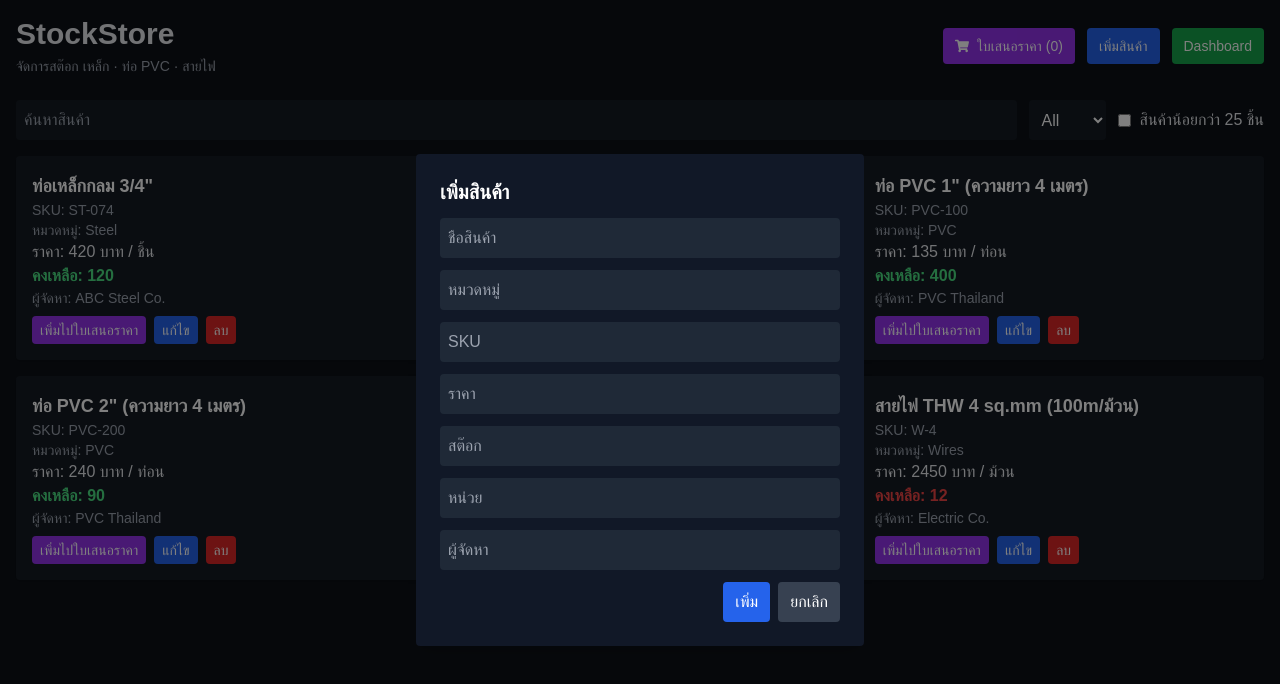
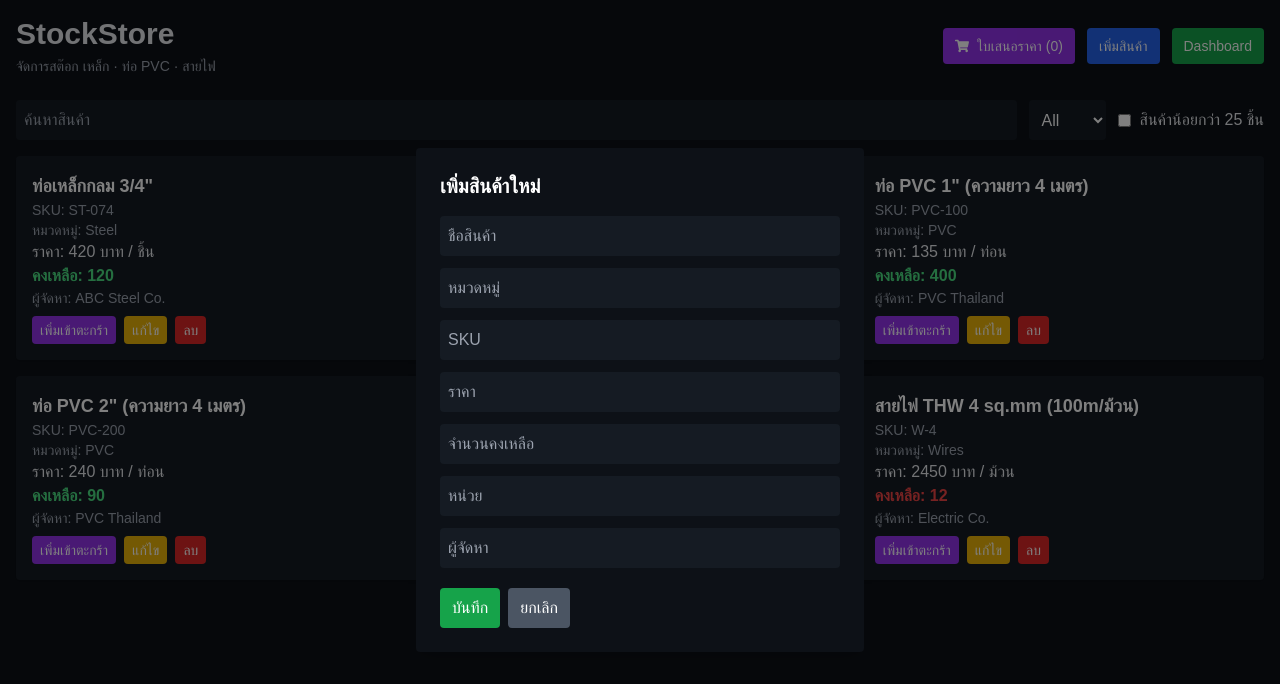
Before and after one commit to lnowl/stockstore-app-2, a React (Vite) app: page / in a window 1280 px wide. Both pictures are taken after a click on the button "เพิ่มสินค้า". Shown: the top 684 px of the page. Built offline with nearby package versions, Linux system fonts and the light colour scheme.

Commit message:
Update App.jsx

```diff
--- a/src/App.jsx
+++ b/src/App.jsx
@@ -1,6 +1,5 @@
 import React, { useState, useMemo } from 'react';
 import { FaBoxOpen, FaWarehouse, FaExclamationTriangle, FaMoneyBillWave, FaShoppingCart, FaTrash } from 'react-icons/fa';
-import { jsPDF } from 'jspdf';
 
 const SAMPLE_PRODUCTS = [
   { id: 1, name: 'ท่อเหล็กกลม 3/4"', category: 'Steel', sku: 'ST-074', price: 420, stock: 120, unit: 'ชิ้น', supplier: 'ABC Steel Co.' },
@@ -49,34 +48,17 @@ export default function StockStoreApp() {
     setCart(prev => prev.filter(i => i.id !== id));
   }
 
-  function exportQuotationPDF() {
-    const doc = new jsPDF();
-    doc.setFontSize(14);
-    doc.text("ใบเสนอราคา", 105, 15, { align: "center" });
-    doc.setFontSize(11);
-    let startY = 25;
-
-    doc.text("สินค้า", 10, startY);
-    doc.text("SKU", 60, startY);
-    doc.text("จำนวน", 100, startY);
-    doc.text("หน่วย", 120, startY);
-    doc.text("ราคา/หน่วย", 140, startY);
-    doc.text("รวม", 180, startY);
-    startY += 6;
-
-    cart.forEach(item => {
-      doc.text(item.name, 10, startY);
-      doc.text(item.sku, 60, startY);
-      doc.text(String(item.qty), 100, startY);
-      doc.text(item.unit, 120, startY);
-      doc.text(item.price.toLocaleString(), 140, startY);
-      doc.text((item.price * item.qty).toLocaleString(), 180, startY);
-      startY += 6;
-    });
-
-    startY += 4;
-    doc.text(`รวมทั้งหมด: ${cart.reduce((acc, c) => acc + c.price * c.qty, 0).toLocaleString()} บาท`, 10, startY);
-    doc.save("quotation.pdf");
+  function exportQuotation() {
+    const header = ['ชื่อสินค้า', 'SKU', 'จำนวน', 'หน่วย', 'ราคาต่อหน่วย', 'รวม'];
+    const rows = cart.map(c => [c.name, c.sku, c.qty, c.unit, c.price, c.price * c.qty]);
+    const csv = [header, ...rows].map(r => r.join(",")).join("\n");
+    const blob = new Blob([csv], { type: 'text/csv' });
+    const url = URL.createObjectURL(blob);
+    const a = document.createElement('a');
+    a.href = url;
+    a.download = 'quotation.csv';
+    a.click();
+    URL.revokeObjectURL(url);
   }
 
   function resetAdminForm() {
@@ -139,12 +121,14 @@ export default function StockStoreApp() {
   return (
     <div className="min-h-screen text-gray-200 font-sans" style={{ fontFamily: 'Sarabun, sans-serif', backgroundColor: '#0D1117' }}>
       <div className="max-w-7xl mx-auto p-4">
+
         {/* Header */}
         <header className="flex flex-col md:flex-row items-start md:items-center justify-between mb-6">
           <div>
             <h1 className="text-3xl font-bold mb-1">StockStore</h1>
             <p className="text-gray-400 text-sm">จัดการสต๊อก เหล็ก · ท่อ PVC · สายไฟ</p>
           </div>
+
           <div className="flex items-center gap-3 mt-3 md:mt-0">
             <button onClick={() => setShowCart(true)} className="px-3 py-2 bg-purple-600 text-white rounded shadow-sm text-sm hover:bg-purple-500 transition flex items-center gap-2">
               <FaShoppingCart /> ใบเสนอราคา ({cart.length})
@@ -193,7 +177,7 @@ export default function StockStoreApp() {
 
         {/* Filter Section */}
         <div className="flex flex-wrap gap-3 mb-4">
-          <input type="text" value={query} onChange={e => setQuery(e.target.value)} placeholder="ค้นหาสินค้า" className="p-2 rounded text-white flex-1" style={{ backgroundColor: '#151B23' }} />
+          <input type="text" value={query} onChange={e => setQuery(e.target.value)} placeholder="ค้นหาสินค้า" className="p-2 rounded  text-white flex-1" style={{ backgroundColor: '#151B23' }} />
           <select value={category} onChange={e => setCategory(e.target.value)} className="p-2 rounded bg-gray-800 text-white" style={{ backgroundColor: '#151B23' }}>
             {categories.map(cat => <option key={cat} value={cat}>{cat}</option>)}
           </select>
@@ -214,8 +198,8 @@ export default function StockStoreApp() {
               <p className="text-gray-400 text-sm">ผู้จัดหา: {p.supplier}</p>
 
               <div className="flex gap-2 mt-2">
-                <button onClick={() => addToCart(p)} className="px-2 py-1 bg-purple-600 text-white rounded text-sm hover:bg-purple-500 transition">เพิ่มไปใบเสนอราคา</button>
-                <button onClick={() => handleEditProduct(p)} className="px-2 py-1 bg-blue-600 text-white rounded text-sm hover:bg-blue-500 transition">แก้ไข</button>
+                <button onClick={() => addToCart(p)} className="px-2 py-1 bg-purple-600 text-white rounded text-sm hover:bg-purple-500 transition">เพิ่มเข้าตะกร้า</button>
+                <button onClick={() => handleEditProduct(p)} className="px-2 py-1 bg-yellow-500 text-white rounded text-sm hover:bg-yellow-400 transition">แก้ไข</button>
                 <button onClick={() => handleDeleteProduct(p.id)} className="px-2 py-1 bg-red-600 text-white rounded text-sm hover:bg-red-500 transition">ลบ</button>
               </div>
             </div>
@@ -225,70 +209,73 @@ export default function StockStoreApp() {
         {/* Cart Modal */}
         {showCart && (
           <div className="fixed inset-0 bg-black bg-opacity-50 flex items-center justify-center z-50">
-            <div className="bg-gray-900 p-6 rounded shadow-lg w-full max-w-2xl">
-              <h2 className="text-xl font-bold text-white mb-4">ใบเสนอราคา</h2>
+            <div className="p-6 rounded shadow-lg w-full max-w-2xl" style={{ backgroundColor: '#0D1117' }}>
+              <h2 className="text-xl font-bold mb-4 text-white flex justify-between items-center">
+                ใบเสนอราคา
+                <button onClick={() => setShowCart(false)} className="text-gray-400 hover:text-white">✕</button>
+              </h2>
               {cart.length === 0 ? (
-                <p className="text-gray-400">ยังไม่มีสินค้าในใบเสนอราคา</p>
+                <p className="text-gray-400">ไม่มีสินค้าในตะกร้า</p>
               ) : (
-                <table className="w-full text-left text-white">
+                <div>
+                  <table className="w-full text-sm text-gray-300 mb-4">
                     <thead>
-                    <tr>
-                      <th>สินค้า</th>
-                      <th>SKU</th>
-                      <th>จำนวน</th>
-                      <th>ราคา/หน่วย</th>
-                      <th>รวม</th>
-                      <th>ลบ</th>
+                      <tr className="text-left border-b border-gray-700">
+                        <th className="py-2">สินค้า</th>
+                        <th className="py-2">จำนวน</th>
+                        <th className="py-2">ราคา/หน่วย</th>
+                        <th className="py-2">รวม</th>
+                        <th></th>
                       </tr>
                     </thead>
                     <tbody>
-                    {cart.map(item => (
-                      <tr key={item.id}>
-                        <td>{item.name}</td>
-                        <td>{item.sku}</td>
-                        <td>{item.qty}</td>
-                        <td>{item.price.toLocaleString()}</td>
-                        <td>{(item.price * item.qty).toLocaleString()}</td>
+                      {cart.map(c => (
+                        <tr key={c.id} className="border-b border-gray-700">
+                          <td className="py-2">{c.name}</td>
+                          <td>{c.qty} {c.unit}</td>
+                          <td>{c.price.toLocaleString()} บาท</td>
+                          <td>{(c.price * c.qty).toLocaleString()} บาท</td>
                           <td>
-                          <button onClick={() => removeFromCart(item.id)} className="text-red-500 hover:text-red-400">
-                            <FaTrash />
-                          </button>
+                            <button onClick={() => removeFromCart(c.id)} className="text-red-500 hover:text-red-400"><FaTrash /></button>
                           </td>
                         </tr>
                       ))}
                     </tbody>
                   </table>
-              )}
-              <div className="mt-4 flex justify-between items-center">
-                <p className="text-white font-bold">รวมทั้งหมด: {cartTotal.toLocaleString()} บาท</p>
-                <div className="flex gap-2">
-                  <button onClick={exportQuotationPDF} className="px-3 py-2 bg-green-600 text-white rounded hover:bg-green-500 transition">Export PDF</button>
-                  <button onClick={() => setShowCart(false)} className="px-3 py-2 bg-gray-700 text-white rounded hover:bg-gray-600 transition">ปิด</button>
+
+                  <div className="flex justify-between items-center mt-4">
+                    <p className="text-lg font-bold text-white">รวมทั้งหมด: {cartTotal.toLocaleString()} บาท</p>
+                    <button onClick={exportQuotation} className="px-3 py-2 bg-purple-600 text-white rounded hover:bg-purple-500 transition">Export ใบเสนอราคา</button>
                   </div>
                 </div>
+              )}
             </div>
           </div>
         )}
 
-        {/* Admin Form */}
+        {/* Admin Form Modal */}
         {showAdmin && (
           <div className="fixed inset-0 bg-black bg-opacity-50 flex items-center justify-center z-50">
-            <form onSubmit={handleAddOrUpdateProduct} className="bg-gray-900 p-6 rounded shadow-lg w-full max-w-md space-y-3 text-white">
-              <h2 className="text-xl font-bold">{editingProduct ? 'แก้ไขสินค้า' : 'เพิ่มสินค้า'}</h2>
-              <input type="text" placeholder="ชื่อสินค้า" value={newProduct.name} onChange={e => setNewProduct({...newProduct, name: e.target.value})} className="w-full p-2 rounded bg-gray-800" required />
-              <input type="text" placeholder="หมวดหมู่" value={newProduct.category} onChange={e => setNewProduct({...newProduct, category: e.target.value})} className="w-full p-2 rounded bg-gray-800" required />
-              <input type="text" placeholder="SKU" value={newProduct.sku} onChange={e => setNewProduct({...newProduct, sku: e.target.value})} className="w-full p-2 rounded bg-gray-800" required />
-              <input type="number" placeholder="ราคา" value={newProduct.price} onChange={e => setNewProduct({...newProduct, price: e.target.value})} className="w-full p-2 rounded bg-gray-800" required />
-              <input type="number" placeholder="สต๊อก" value={newProduct.stock} onChange={e => setNewProduct({...newProduct, stock: e.target.value})} className="w-full p-2 rounded bg-gray-800" required />
-              <input type="text" placeholder="หน่วย" value={newProduct.unit} onChange={e => setNewProduct({...newProduct, unit: e.target.value})} className="w-full p-2 rounded bg-gray-800" required />
-              <input type="text" placeholder="ผู้จัดหา" value={newProduct.supplier} onChange={e => setNewProduct({...newProduct, supplier: e.target.value})} className="w-full p-2 rounded bg-gray-800" required />
-              <div className="flex justify-end gap-2 mt-2">
-                <button type="submit" className="px-3 py-2 bg-blue-600 rounded hover:bg-blue-500">{editingProduct ? 'บันทึก' : 'เพิ่ม'}</button>
-                <button type="button" onClick={handleCancelAdmin} className="px-3 py-2 bg-gray-700 rounded hover:bg-gray-600">ยกเลิก</button>
+            <div className="p-6 rounded shadow-lg w-full max-w-md" style={{ backgroundColor: '#0D1117' }}>
+              <h2 className="text-xl font-bold mb-4 text-white">{editingProduct ? 'แก้ไขสินค้า' : 'เพิ่มสินค้าใหม่'}</h2>
+              <form onSubmit={handleAddOrUpdateProduct} className="flex flex-col gap-3">
+                <input required placeholder="ชื่อสินค้า" value={newProduct.name} onChange={e => setNewProduct({ ...newProduct, name: e.target.value })} className="p-2 rounded bg-gray-800 text-white" style={{ backgroundColor: '#151B23' }} />
+                <input required placeholder="หมวดหมู่" value={newProduct.category} onChange={e => setNewProduct({ ...newProduct, category: e.target.value })} className="p-2 rounded bg-gray-800 text-white" style={{ backgroundColor: '#151B23' }} />
+                <input required placeholder="SKU" value={newProduct.sku} onChange={e => setNewProduct({ ...newProduct, sku: e.target.value })} className="p-2 rounded bg-gray-800 text-white" style={{ backgroundColor: '#151B23' }} />
+                <input required placeholder="ราคา" type="number" value={newProduct.price} onChange={e => setNewProduct({ ...newProduct, price: e.target.value })} className="p-2 rounded bg-gray-800 text-white" style={{ backgroundColor: '#151B23' }} />
+                <input required placeholder="จำนวนคงเหลือ" type="number" value={newProduct.stock} onChange={e => setNewProduct({ ...newProduct, stock: e.target.value })} className="p-2 rounded bg-gray-800 text-white" style={{ backgroundColor: '#151B23' }} />
+                <input required placeholder="หน่วย" value={newProduct.unit} onChange={e => setNewProduct({ ...newProduct, unit: e.target.value })} className="p-2 rounded bg-gray-800 text-white" style={{ backgroundColor: '#151B23' }} />
+                <input required placeholder="ผู้จัดหา" value={newProduct.supplier} onChange={e => setNewProduct({ ...newProduct, supplier: e.target.value })} className="p-2 rounded bg-gray-800 text-white" style={{ backgroundColor: '#151B23' }} />
+
+                <div className="flex gap-2 mt-2">
+                  <button type="submit" className="px-3 py-2 bg-green-600 text-white rounded hover:bg-green-500 transition">บันทึก</button>
+                  <button type="button" onClick={handleCancelAdmin} className="px-3 py-2 bg-gray-600 text-white rounded hover:bg-gray-500 transition">ยกเลิก</button>
                 </div>
               </form>
             </div>
+          </div>
         )}
+
       </div>
     </div>
   );
```
Lines whose indentation alone changed are shown as unchanged.
